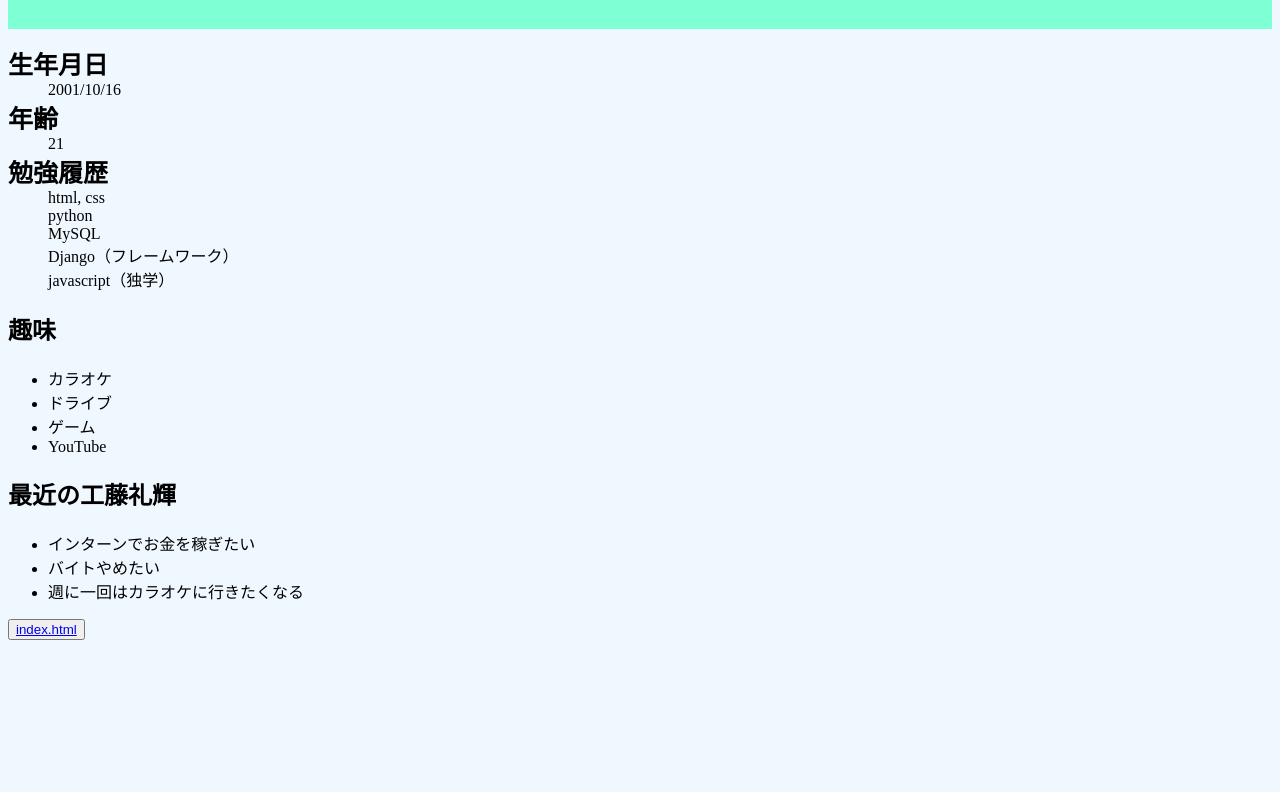
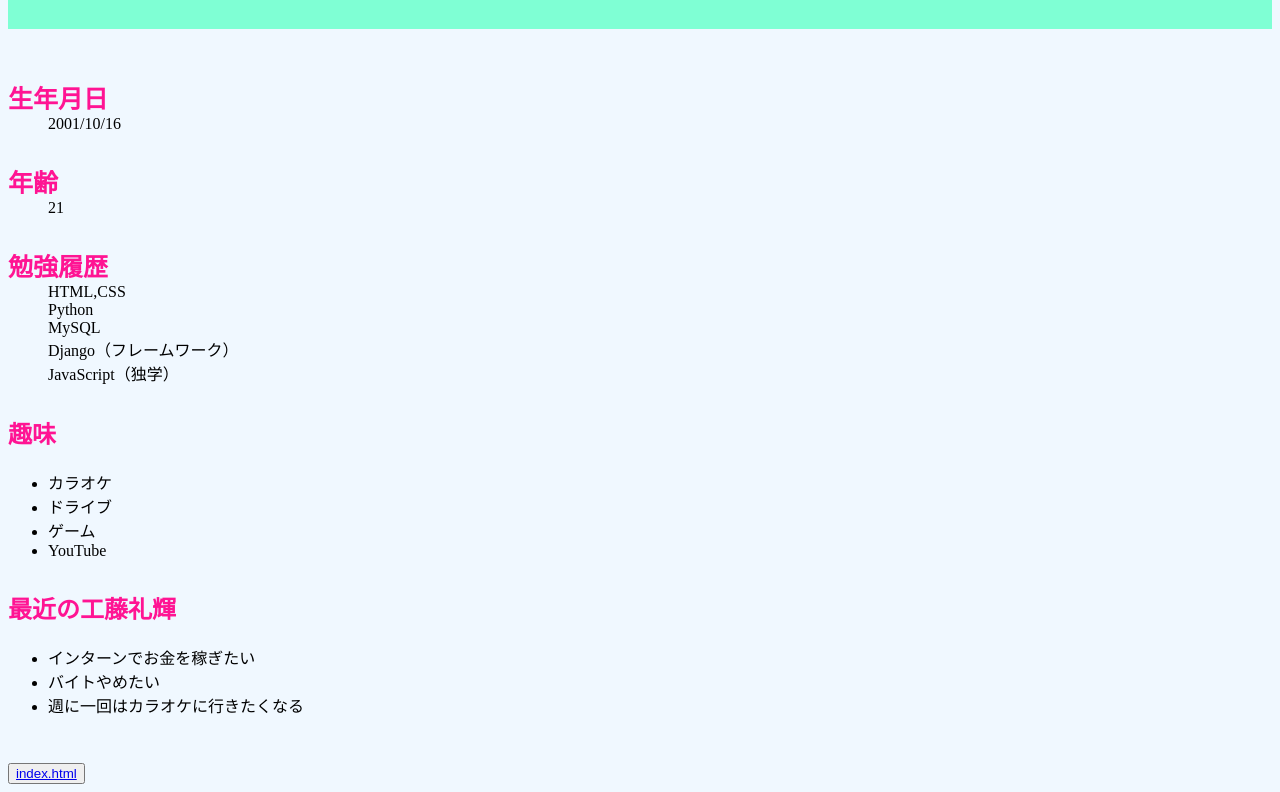
Before and after one commit to KudouRaiki1016/Users, a plain HTML site: page 工藤礼輝.html in a window 1280 px wide. Shown: the part 88-880 px from the top of the page. Before the commit the page ends 800 px from the top, so only its background shows below. Drawn offline with Linux system fonts and the light colour scheme.

Commit message:
first update

```diff
--- a/css/index.css
+++ b/css/index.css
@@ -9,6 +9,22 @@ header {
 h1 {
     color: #f4005f;
 }
+
+dl {
+    margin-top: 50px;
+}
+dt {
+    margin-top: 30px;
+    color: deeppink;
+}
+h2 {
+    margin-top: 30px;
+    color: deeppink;
+}
+button {
+    margin-top: 30px;
+}
+
 p {
     font-weight: bold;
 }
--- a/工藤礼輝.html
+++ b/工藤礼輝.html
@@ -14,11 +14,11 @@
       <dt>年齢</dt>
       <dd>21</dd>
       <dt>勉強履歴</dt>
-      <dd>html, css</dd>
-      <dd>python</dd>
+      <dd>HTML,CSS</dd>
+      <dd>Python</dd>
       <dd>MySQL</dd>
       <dd>Django（フレームワーク）</dd>
-      <dd>javascript（独学）</dd>
+      <dd>JavaScript（独学）</dd>
     </dl>
     <h2>趣味</h2>
     <ul>
```
